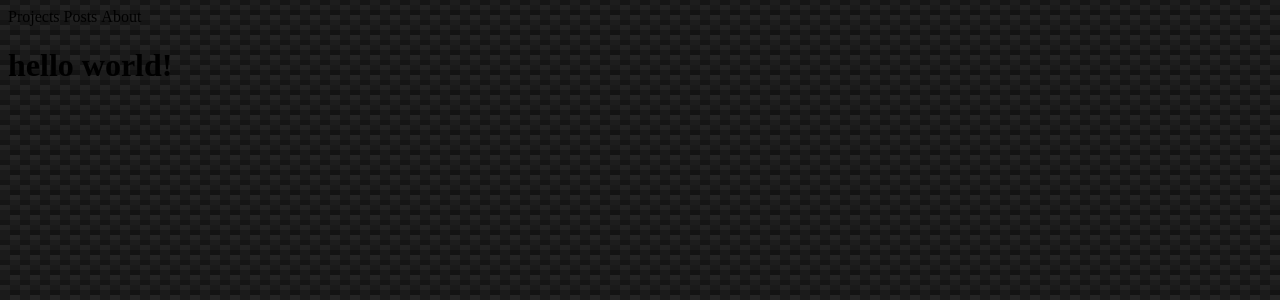
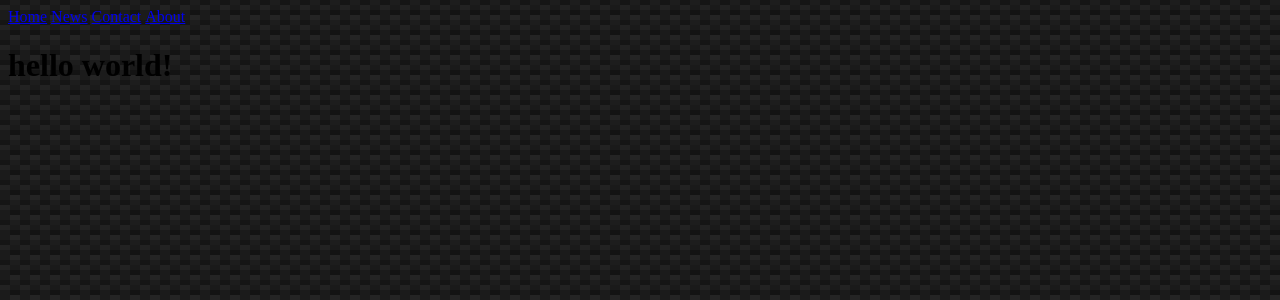
Before and after one commit to JRGreenfield/JRGreenfield.github.io, a Jekyll site: the page built from index.html, in a window 1280 px wide. Shown: the top 300 px of the page. Built offline with Jekyll 4.4.1, drawn with Linux system fonts in a browser that asks for light colours.

Commit message:
Update navigation.html

```diff
--- a/_includes/navigation.html
+++ b/_includes/navigation.html
@@ -1,9 +1,8 @@
 <header>
-  <nav>
-      <ul>
-        <li a href="">Projects</li>
-        <li a href="">Posts</li>
-        <li a href="">About</li>
-      </ul>
-  </nav>
+ <ul>
+  <li><a class="active" href="#home">Home</a></li>
+  <li><a href="#news">News</a></li>
+  <li><a href="#contact">Contact</a></li>
+  <li><a href="#about">About</a></li>
+</ul>
 </header>
```
